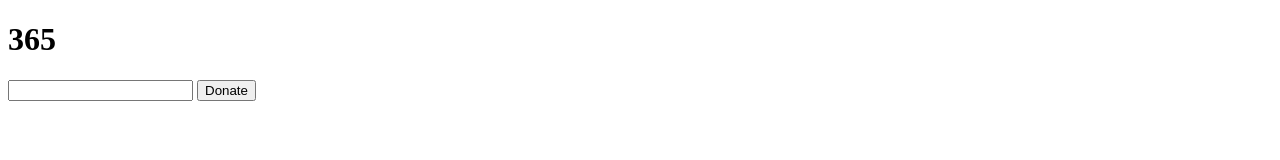
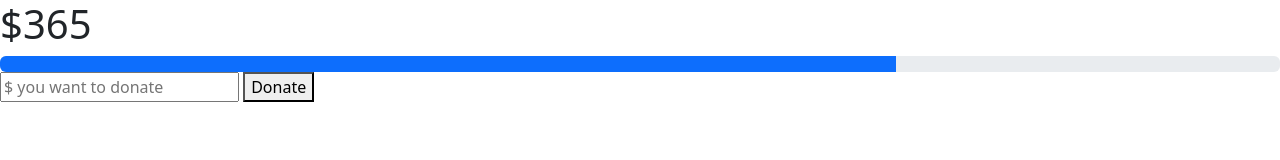
Before and after one commit to CalinCatuta/Widget, a plain HTML site: page index.html in a window 1280 px wide. Drawn offline with nearby package versions, Linux system fonts and the light colour scheme.

Commit message:
perfect progress bar

```diff
--- a/app.js
+++ b/app.js
@@ -3,18 +3,17 @@ class Widget{
         this._moneyNeded = 365
         this._donations = []
         this._displayMoneyNeded()
-        // this._displayMoney()
+        this._displayCaloriesProgress()
+
     }
 
     addDonation(donatie){
         this._donations.push(donatie)
         this._displayMoneyNeded()
+        this._displayCaloriesProgress()
 
     }
-    // _displayMoney(){
-    //     const moneyNededEl = document.querySelector('.neded')
-    //     moneyNededEl.innerHTML = this._moneyNeded
-    // }
+
     _displayMoneyNeded(){
         const moneyNededEl = document.querySelector('.neded')
         // reduce(total va fi 0 la prima rulare setat de noi  si se va aduna cu meal.calories.)
@@ -25,8 +24,16 @@ class Widget{
             btn.disabled = true
             moneyNededEl.innerHTML = 'The found is completed'
         }else{
-            moneyNededEl.innerHTML = moneyNeded
+            moneyNededEl.innerHTML = '$' + moneyNeded
         }
+    }
+    _displayCaloriesProgress(){
+        const progresEl = document.querySelector("#calorie-progress")
+        const totalMoney = this._donations.reduce((total,donatie) => total + donatie.money, 0)
+
+        const percentage = (totalMoney / this._moneyNeded) * 30
+        const width = Math.min(percentage, 30)
+        progresEl.style.width = `${70 + width}% `
     }
 }
 
--- a/index.html
+++ b/index.html
@@ -3,14 +3,23 @@
 <head>
     <meta charset="UTF-8">
     <meta name="viewport" content="width=device-width, initial-scale=1.0">
+    <link rel="stylesheet" href="https://cdn.jsdelivr.net/npm/bootstrap@5.3.0/dist/css/bootstrap.min.css">
     <title>Document</title>
 </head>
 <body>
 
     <h1 class="neded"></h1>
+    <div class="progress">
+        <div
+        id="calorie-progress"
+        class="progress-bar"
+        role="progressbar"
+
+        ></div>
+    </div>
 
     <form>
-        <input type="number"  oninput="this.value = Math.abs(this.value)" class="donate">
+        <input type="number" placeholder="$ you want to donate"  oninput="this.value = Math.abs(this.value)" class="donate">
         <button type="submit">Donate</button>
     </form>
 
```
